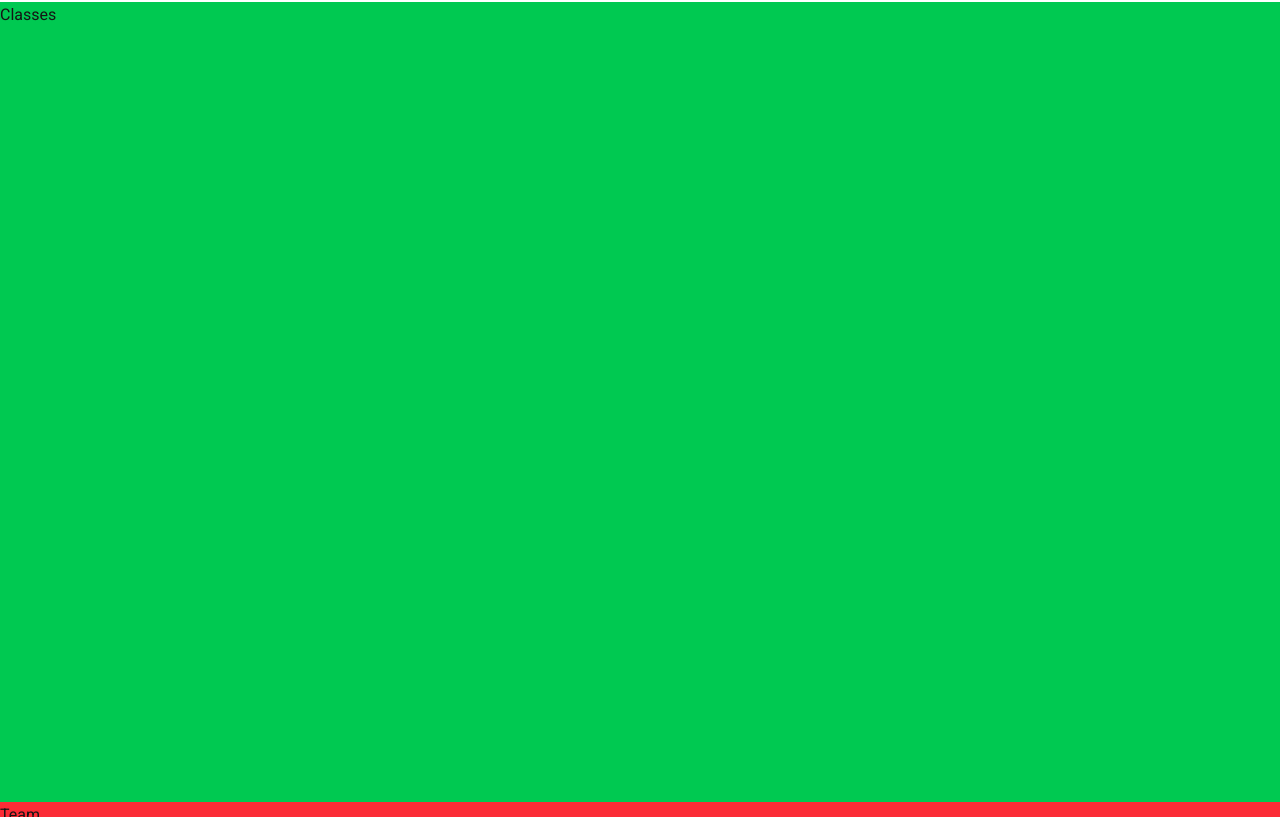
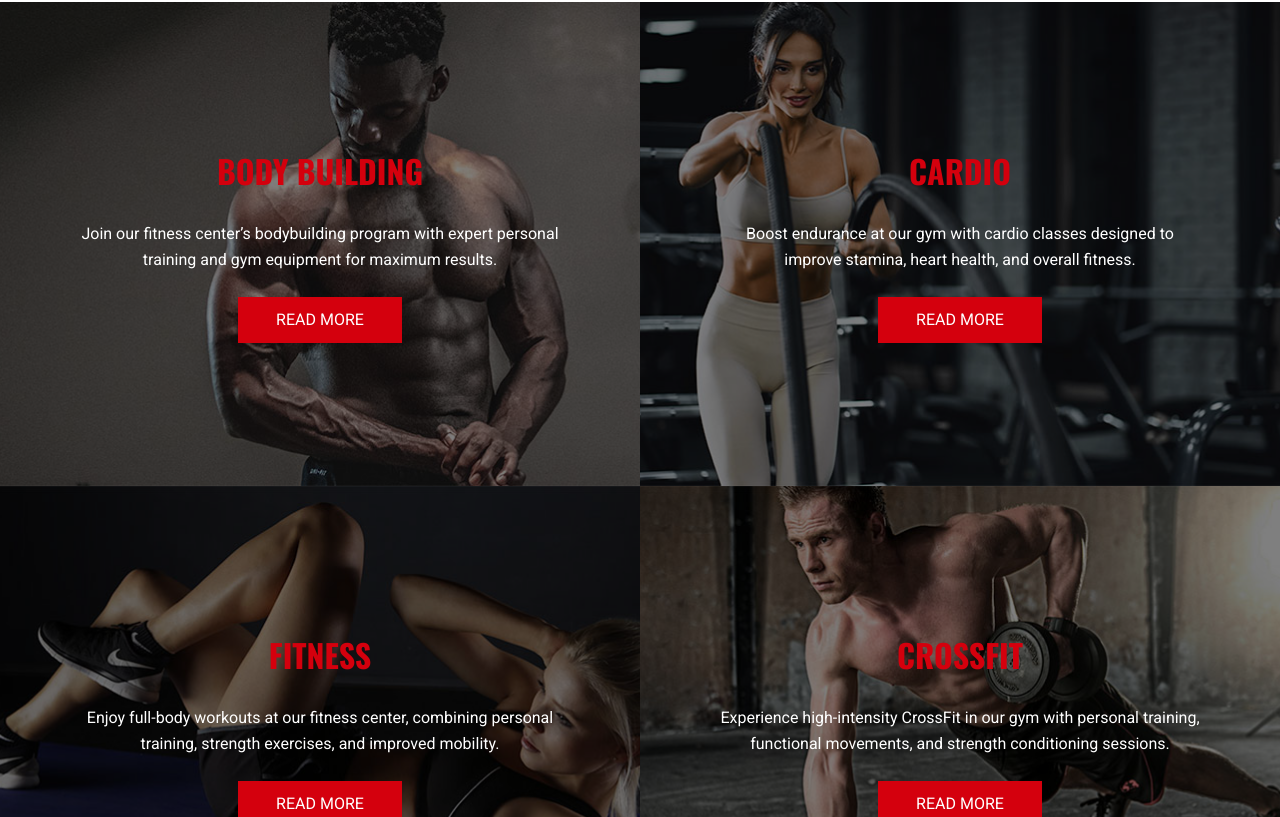
Before and after one commit to Eugensson/fit-physique, a Next.js app: page / in a window 1280 px wide. Shown: the part 2103-2920 px from the top of the page. Built offline with nearby package versions, Linux system fonts and the light colour scheme.

Commit message:
Created Classes section

```diff
--- a/components/classes.tsx
+++ b/components/classes.tsx
@@ -1,7 +1,61 @@
+"use client";
+
+import Image from "next/image";
+import { motion } from "framer-motion";
+
+import { CustomButton } from "@/components/custom-button";
+
+import { fadeIn } from "@/lib/variants";
+import { CLASSES_DATA } from "@/constants";
+
 export const Classes = () => {
   return (
-    <section className="h-screen bg-green-500" id="classes">
-      Classes
+    <section id="classes">
+      <motion.ul
+        variants={fadeIn("up", 0.6)}
+        initial="hidden"
+        whileInView={"show"}
+        viewport={{ once: false, amount: 0.2 }}
+        className="grid grid-cols-1 lg:grid-cols-2"
+      >
+        {CLASSES_DATA.map(({ name, img, description }, index) => (
+          <li
+            key={index}
+            className="relative w-full h-75 lg:h-121 flex flex-col justify-center items-center"
+          >
+            <div className="bg-black/50 absolute top-0 z-10 w-full h-full" />
+            <Image src={img} alt={name} fill className="object-cover" />
+            <div className="z-20 max-w-120 flex flex-col items-center justify-center gap-6 text-center">
+              <motion.h3
+                variants={fadeIn("up", 0.4)}
+                initial="hidden"
+                whileInView={"show"}
+                viewport={{ once: false, amount: 0.2 }}
+                className="h3 text-accent"
+              >
+                {name}
+              </motion.h3>
+              <motion.p
+                variants={fadeIn("up", 0.6)}
+                initial="hidden"
+                whileInView={"show"}
+                viewport={{ once: false, amount: 0.2 }}
+                className="text-white"
+              >
+                {description}
+              </motion.p>
+              <motion.div
+                variants={fadeIn("up", 0.8)}
+                initial="hidden"
+                whileInView={"show"}
+                viewport={{ once: false, amount: 0.2 }}
+              >
+                <CustomButton containerStyles="w-41 h-11.5" text="Read more" />
+              </motion.div>
+            </div>
+          </li>
+        ))}
+      </motion.ul>
     </section>
   );
 };
--- a/constants/index.ts
+++ b/constants/index.ts
@@ -57,3 +57,30 @@ export const STATS_DATA = [
     title: "working hours",
   },
 ];
+
+export const CLASSES_DATA = [
+  {
+    name: "body building",
+    img: "/assets/classes/bodybuilding.jpg",
+    description:
+      "Join our fitness center’s bodybuilding program with expert personal training and gym equipment for maximum results.",
+  },
+  {
+    name: "cardio",
+    img: "/assets/classes/cardio.jpg",
+    description:
+      "Boost endurance at our gym with cardio classes designed to improve stamina, heart health, and overall fitness.",
+  },
+  {
+    name: "fitness",
+    img: "/assets/classes/fitness.jpg",
+    description:
+      "Enjoy full-body workouts at our fitness center, combining personal training, strength exercises, and improved mobility.",
+  },
+  {
+    name: "crossfit",
+    img: "/assets/classes/crossfit.jpg",
+    description:
+      "Experience high-intensity CrossFit in our gym with personal training, functional movements, and strength conditioning sessions.",
+  },
+];
```
